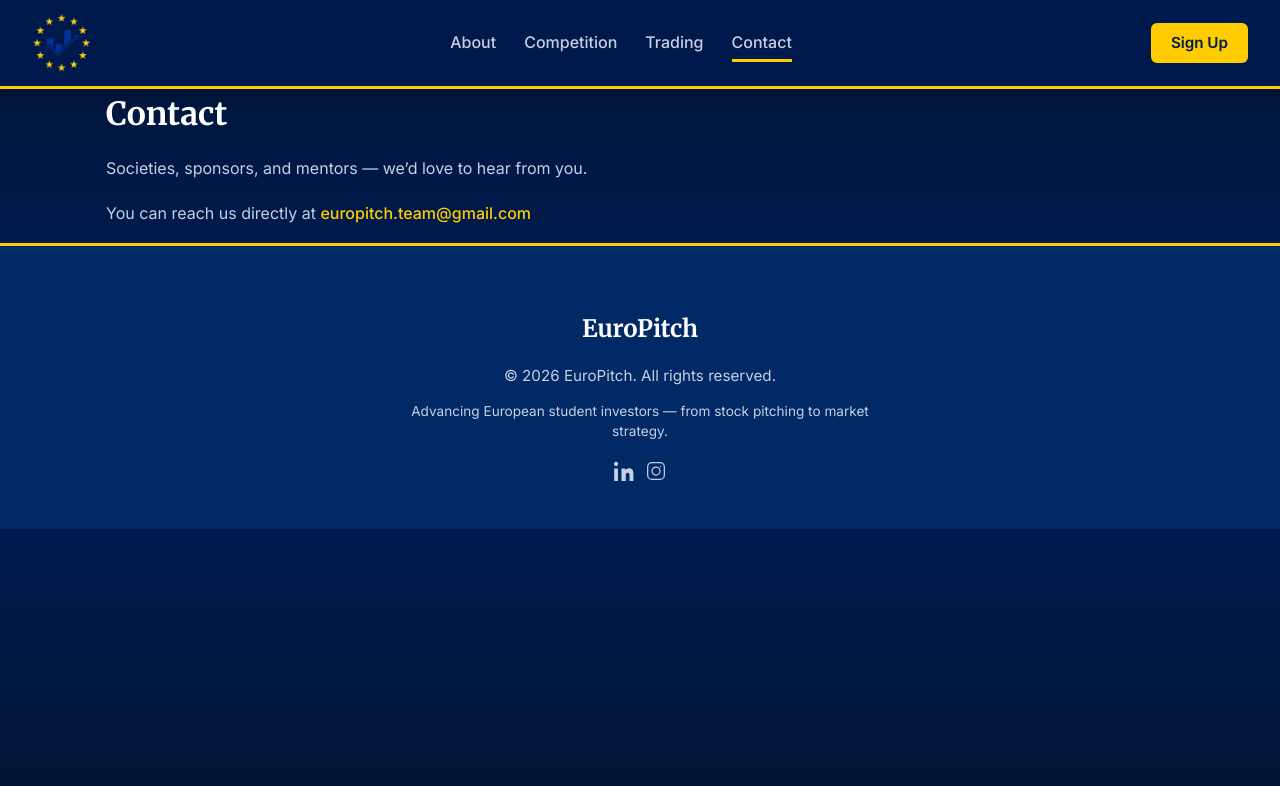
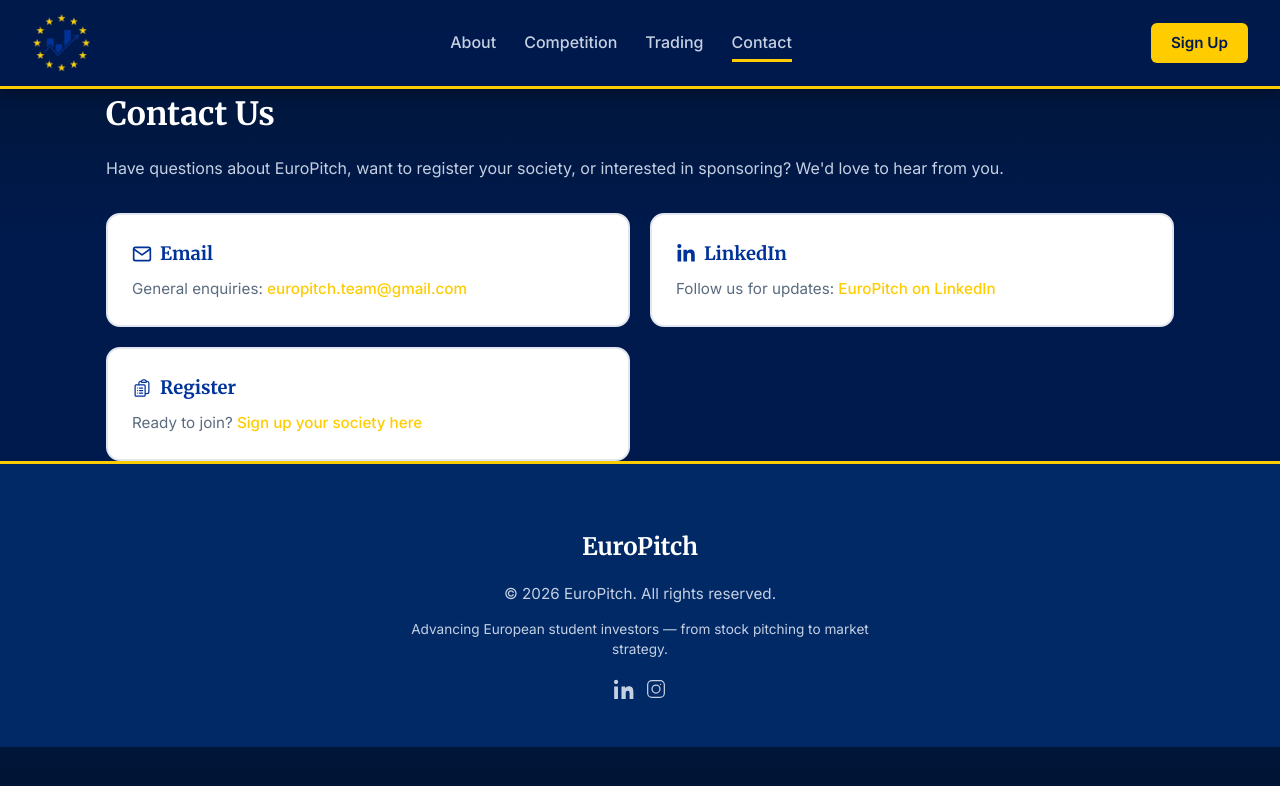
Before and after one commit to EuroPitch/EuroPitch, a React (Vite) app in the folder frontend/: page /contact in a window 1280 px wide. Shown: the top 786 px of the page. Built offline with nearby package versions, Linux system fonts and the light colour scheme.

Commit message:
Made the contact page cooler

```diff
--- a/frontend/src/pages/Contact/Contact.jsx
+++ b/frontend/src/pages/Contact/Contact.jsx
@@ -1,15 +1,73 @@
-export default function Contact() {
-  return (
-    <section className="container page">
-      <h2>Contact</h2>
-      <p>Societies, sponsors, and mentors — we’d love to hear from you.</p>
+import { FiMail } from "react-icons/fi";
+import { FaLinkedinIn, FaInstagram } from "react-icons/fa";
+import { HiOutlineClipboardDocumentList } from "react-icons/hi2";
 
-      <p style={{ marginTop: "20px" }}>
-        You can reach us directly at{" "}
-        <a href="mailto:europitch.team@gmail.com" className="link">
-          europitch.team@gmail.com
-        </a>
-      </p>
-    </section>
-  );
-}
+const Contact = () => (
+  <section className="page container">
+    <h2>Contact Us</h2>
+    <p>
+      Have questions about EuroPitch, want to register your society, or interested in
+      sponsoring? We'd love to hear from you.
+    </p>
+
+    <div className="contact-grid">
+      <div className="contact-card">
+        <h3><FiMail className="contact-icon" /> Email</h3>
+        <p>
+          General enquiries:{" "}
+          <a className="link" href="mailto:europitch.team@gmail.com">
+            europitch.team@gmail.com
+          </a>
+        </p>
+      </div>
+
+      <div className="contact-card">
+        <h3><FaLinkedinIn className="contact-icon" /> LinkedIn</h3>
+        <p>
+          Follow us for updates:{" "}
+          <a
+            className="link"
+            href="https://www.linkedin.com/company/euro-pitch"
+            target="_blank"
+            rel="noopener noreferrer"
+          >
+            EuroPitch on LinkedIn
+          </a>
+        </p>
+      </div>
+
+      {/*
+      <div className="contact-card">
+        <h3><FaInstagram className="contact-icon" /> Instagram</h3>
+        <p>
+          Behind the scenes:{" "}
+          <a
+            className="link"
+            href="https://www.instagram.com/euro.pitch"
+            target="_blank"
+            rel="noopener noreferrer"
+          >
+            @euro.pitch
+          </a>
+        </p>
+      </div> */}
+
+      <div className="contact-card">
+        <h3><HiOutlineClipboardDocumentList className="contact-icon" /> Register</h3>
+        <p>
+          Ready to join?{" "}
+          <a
+            className="link"
+            href="https://forms.gle/DDvVPmCQdQvLEg6y6"
+            target="_blank"
+            rel="noopener noreferrer"
+          >
+            Sign up your society here
+          </a>
+        </p>
+      </div>
+    </div>
+  </section>
+);
+
+export default Contact;
```
